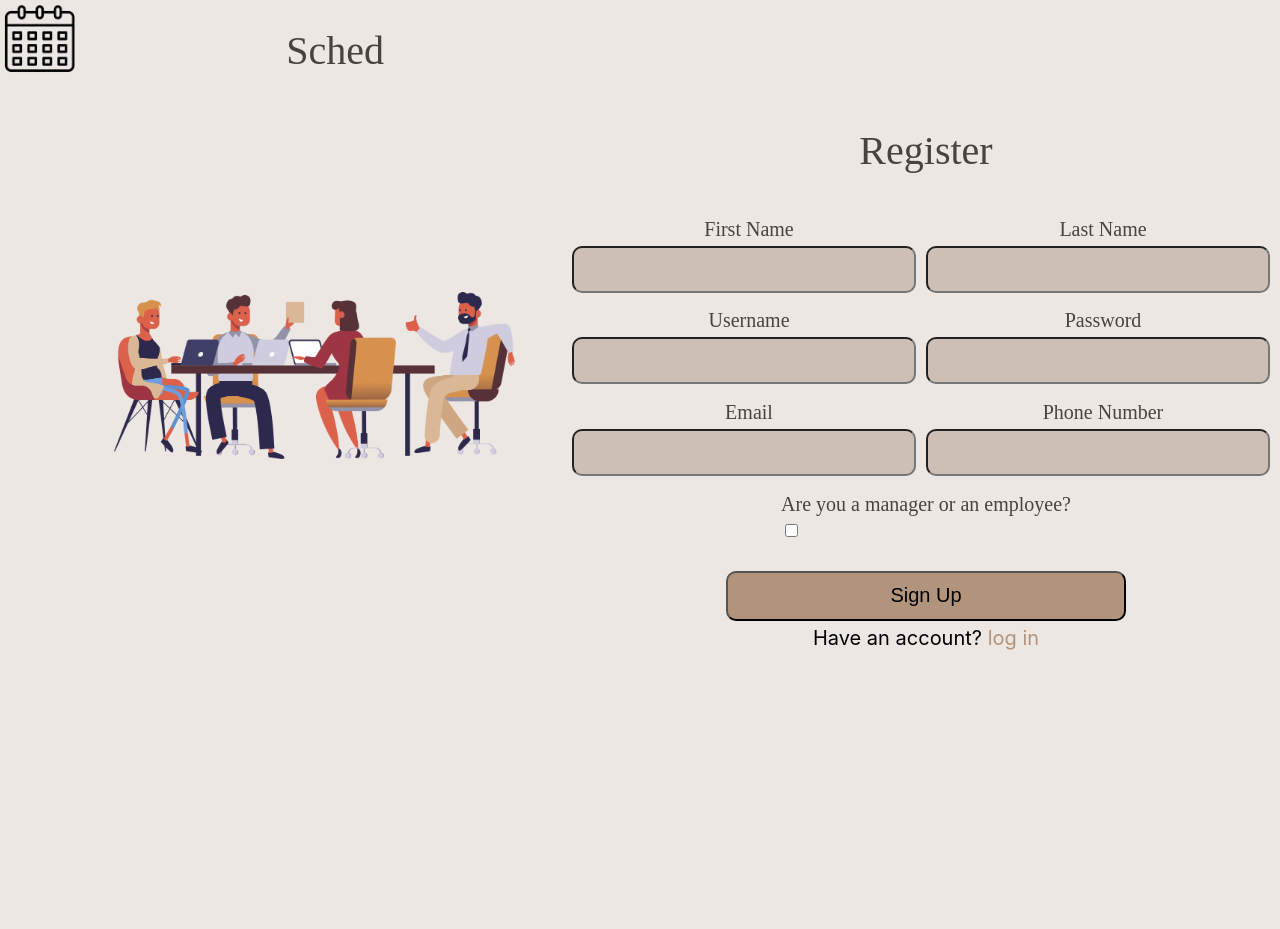
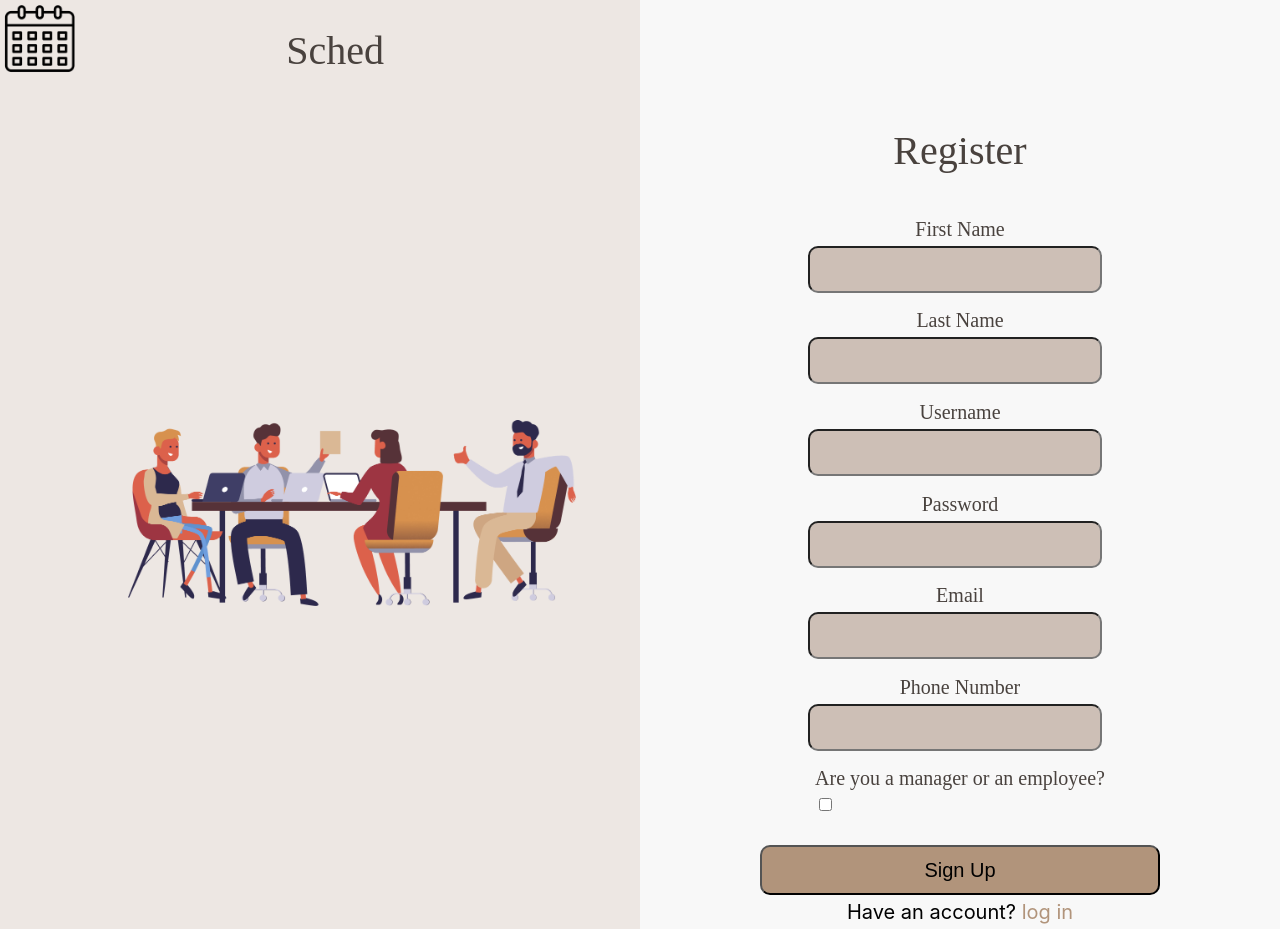
Before and after one commit to matt0125/Scheduler, a React (Create React App) app in the folder web/: page /register in a window 1280 px wide. Before the commit the page ends 800 px from the top, so only its background shows below. Built offline with nearby package versions, Linux system fonts and the light colour scheme.

Commit message:
Update to login and register

```diff
--- a/web/src/pages/Login.js
+++ b/web/src/pages/Login.js
@@ -7,7 +7,6 @@ import vector from "../images/table-meeting.png";
 import emailIcon from "../images/email.png";
 import passIcon from "../images/password.png";
 import logo from "../images/branding-notitle.png";
-//import MediaQuery from 'react-responsive'
 
 const Login = () => {
   const [username, setUsername] = useState("");
@@ -74,6 +73,7 @@ const Login = () => {
   let url = "/register";
   let url2 = "/dashboard";
   return (
+    <div id="login-body">
       <Container>
         <Row>
           <Col>
@@ -121,6 +121,7 @@ const Login = () => {
           </Col>
         </Row>
       </Container>
+      </div>
   );
 };
 
--- a/web/src/pages/Register.js
+++ b/web/src/pages/Register.js
@@ -42,6 +42,7 @@ const Register = () => {
 
   let url = "/";
   return (
+    <div id="register-body">
     <Container>
         <Row>
           <Col>
@@ -96,6 +97,7 @@ const Register = () => {
           </Col>
         </Row>
       </Container>
+    </div>
   );
 };
 
--- a/web/src/styles/Login.css
+++ b/web/src/styles/Login.css
@@ -142,7 +142,7 @@ h1 {
 }
 
 @media (min-width: 650px){
-  body {
+  #login-body {
     width: 100%;
     height: 100vh;
     background: linear-gradient(
@@ -222,8 +222,9 @@ h1 {
 }
 
 @media (max-width: 650px) {
-  body {
+  #login-body {
     background-color: #F8F8F8;
+    height: 100%;
   }
   .login-box {
     width: 100%;
--- a/web/src/styles/Register.css
+++ b/web/src/styles/Register.css
@@ -1,25 +1,5 @@
-.register-form {
-  display: grid;
-  place-items: center;
-}
-
-.register-box {
-  padding-top: 5% 10% 5% 10%;
-  border-radius: 5px;
-  display: grid;
-  grid-template-columns: 50% 50%;
-  align-self: center;
-  place-items: center;
-  position: relative;
-}
-
-.register-box input {
-  width: 300px;
-  margin: 0 10px 0 0;
-  background-color: #CDBFB6;
-  border-radius: 10px;
-  padding: 10px 0px 10px 40px;
-  font-size: 20px;
+.row{
+  display: flex;
 }
 
 .input-font{
@@ -33,17 +13,213 @@
   margin-bottom: 5px;
 }
 
+
 .managerID-input-group input{
   align-items: center;
 }
 
+@media (max-width: 650px) {
 
+  #register-body{
+    background-color: #F8F8F8;
+  }
+  .register-box {
+    padding-top: 5% 10% 5% 10%;
+    border-radius: 5px;
+    display: grid;
+    align-self: center;
+    place-items: center;
+    position: relative;
+  }
+  .register-form {
+    display: grid;
+    place-items: center;
+  }
+  .register-box input {
+    width: 300px;
+    margin: 0 10px 0 0;
+    background-color: #CDBFB6;
+    border-radius: 10px;
+    padding: 10px 0px 10px 40px;
+    font-size: 20px;
+  }
+  .submit-button{
+    width: 400px;
+    height: 50px;
+    background-color: #B1947B;
+    border-radius: 10px;
+    margin-top: 30px;
+    padding: 10px 40px 10px 40px;
+    font-size: 20px;
+  }
+  .login-register-p{
+    font-size: 20px;
+    margin-top: 5px;
+    margin-bottom: 10px;
+  }
+  .business-photo{
+    display: none;
+  }
 
+}
+@media (min-width: 750px){
+  #register-body {
+    width: 100%;
+    height: 100%;
+    background-color:#ccc;
+    background: linear-gradient(
+      to right,
+      #EDE7E3 0%,
+      #EDE7E3 50%,
+      #F8F8F8 50%,
+      #F8F8F8 100%
+    )
+  }
+  .register-box {
+    padding-top: 5% 10% 5% 10%;
+    border-radius: 5px;
+    display: grid;
+    align-self: center;
+    place-items: center;
+    position: relative;
+  }
+  .register-form {
+    display: grid;
+    place-items: center;
+  }
+  .register-box input {
+    width: 300px;
+    margin: 0 10px 0 0;
+    background-color: #CDBFB6;
+    border-radius: 10px;
+    padding: 10px 0px 10px 40px;
+    font-size: 20px;
+  }
+  .submit-button{
+    width: 400px;
+    height: 50px;
+    background-color: #B1947B;
+    border-radius: 10px;
+    margin-top: 30px;
+    padding: 10px 40px 10px 40px;
+    font-size: 20px;
+  }
+  .login-register-p{
+    font-size: 20px;
+    margin-top: 5px;
+    margin-bottom: 10px;
+  }
+}
+@media (min-width: 650px){
+  #register-body {
+    width: 100%;
+    height: 100%;
+    background-color:#ccc;
+    background: linear-gradient(
+      to right,
+      #EDE7E3 0%,
+      #EDE7E3 50%,
+      #F8F8F8 50%,
+      #F8F8F8 100%
+    )
+  }
+  .register-box {
+    padding-top: 5% 10% 5% 10%;
+    border-radius: 5px;
+    display: grid;
+    align-self: center;
+    place-items: center;
+    position: relative;
+  }
+  .register-form {
+    display: grid;
+    place-items: center;
+  }
+  .register-box input {
+    width: 250px;
+    margin: 0 10px 0 0;
+    background-color: #CDBFB6;
+    border-radius: 10px;
+    padding: 10px 0px 10px 40px;
+    font-size: 20px;
+  }
+  .submit-button{
+    width: 400px;
+    height: 50px;
+    background-color: #B1947B;
+    border-radius: 10px;
+    margin-top: 30px;
+    padding: 10px 40px 10px 40px;
+    font-size: 20px;
+  }
+  .login-register-p{
+    font-size: 20px;
+    margin-top: 5px;
+    margin-bottom: 10px;
+  }
 
-.register-container {
-    max-width: 400px;
-    margin: 0 auto;
-    padding: 20px;
-    border: 1px solid #ccc;
-    background-color: #f9f9f9;
+  .business-photo {
+    height: 70%;
+    width: 70%;
+    padding-left: 20%;
+    align-self: center;
+    place-items: center;
   }
+}
+
+@media (min-width: 1450px) {
+  #register-body {
+    width: 100%;
+    height: 100vh;
+    background: linear-gradient(
+      to right,
+      #EDE7E3 0%,
+      #EDE7E3 50%,
+      #F8F8F8 50%,
+      #F8F8F8 100%
+    )
+  }
+  .register-box {
+    padding-top: 5% 10% 5% 10%;
+    border-radius: 5px;
+    display: grid;
+    grid-template-columns: 50% 50%;
+    align-self: center;
+    place-items: center;
+    position: relative;
+  }
+  .register-form {
+    display: grid;
+    place-items: center;
+  }
+
+  .register-box input {
+    width: 300px;
+    margin: 0 10px 0 0;
+    background-color: #CDBFB6;
+    border-radius: 10px;
+    padding: 10px 0px 10px 40px;
+    font-size: 20px;
+  }
+  .submit-button{
+    width: 400px;
+    height: 50px;
+    background-color: #B1947B;
+    border-radius: 10px;
+    margin-top: 30px;
+    padding: 10px 40px 10px 40px;
+    font-size: 20px;
+  }
+  .login-register-p{
+    font-size: 20px;
+    margin-top: 5px;
+    margin-bottom: 5px;
+  }
+  .business-photo {
+    height: 50%;
+    width: 70%;
+    padding-left: 20%;
+    align-self: center;
+    place-items: center;
+  }
+}
```
